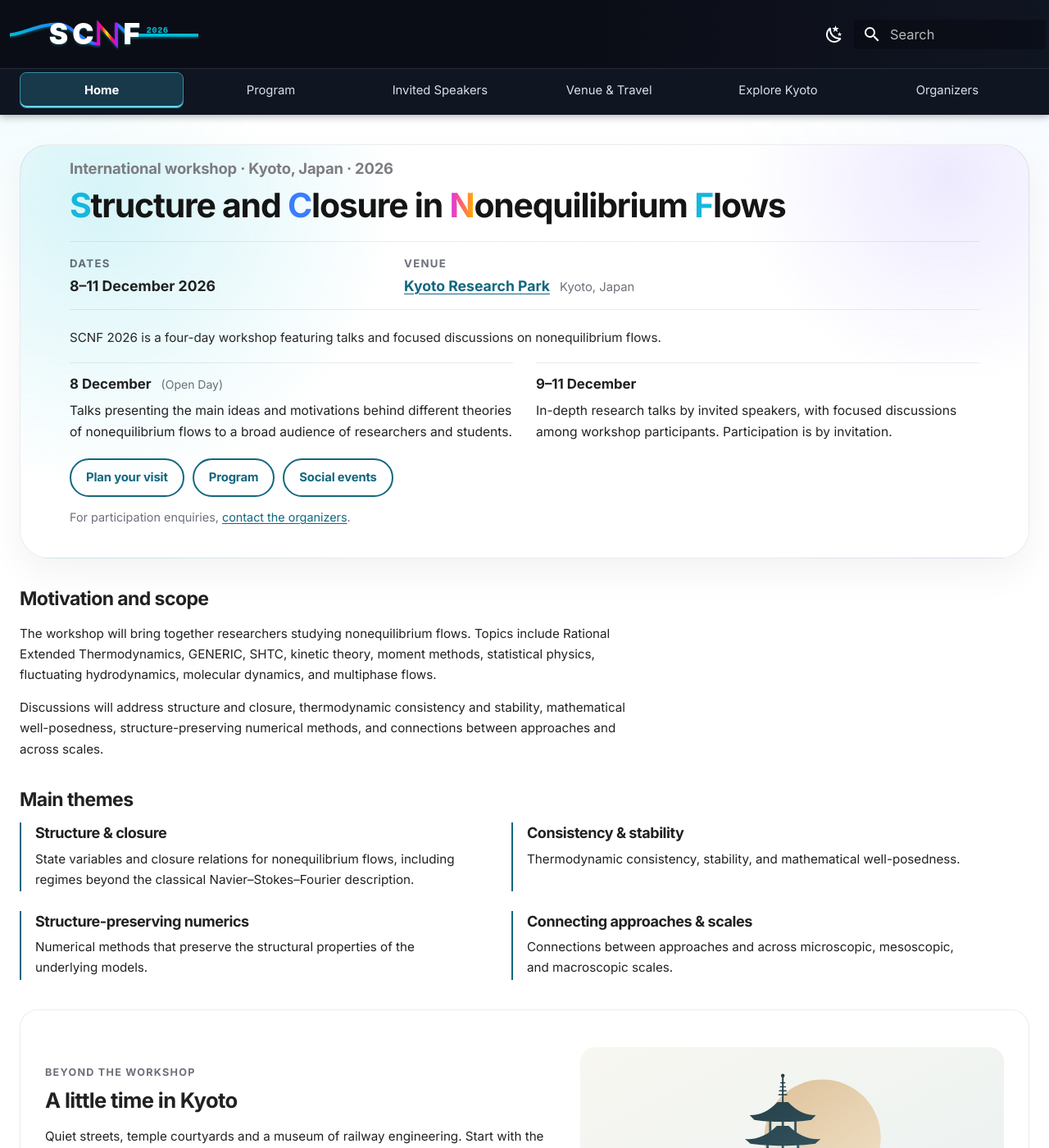
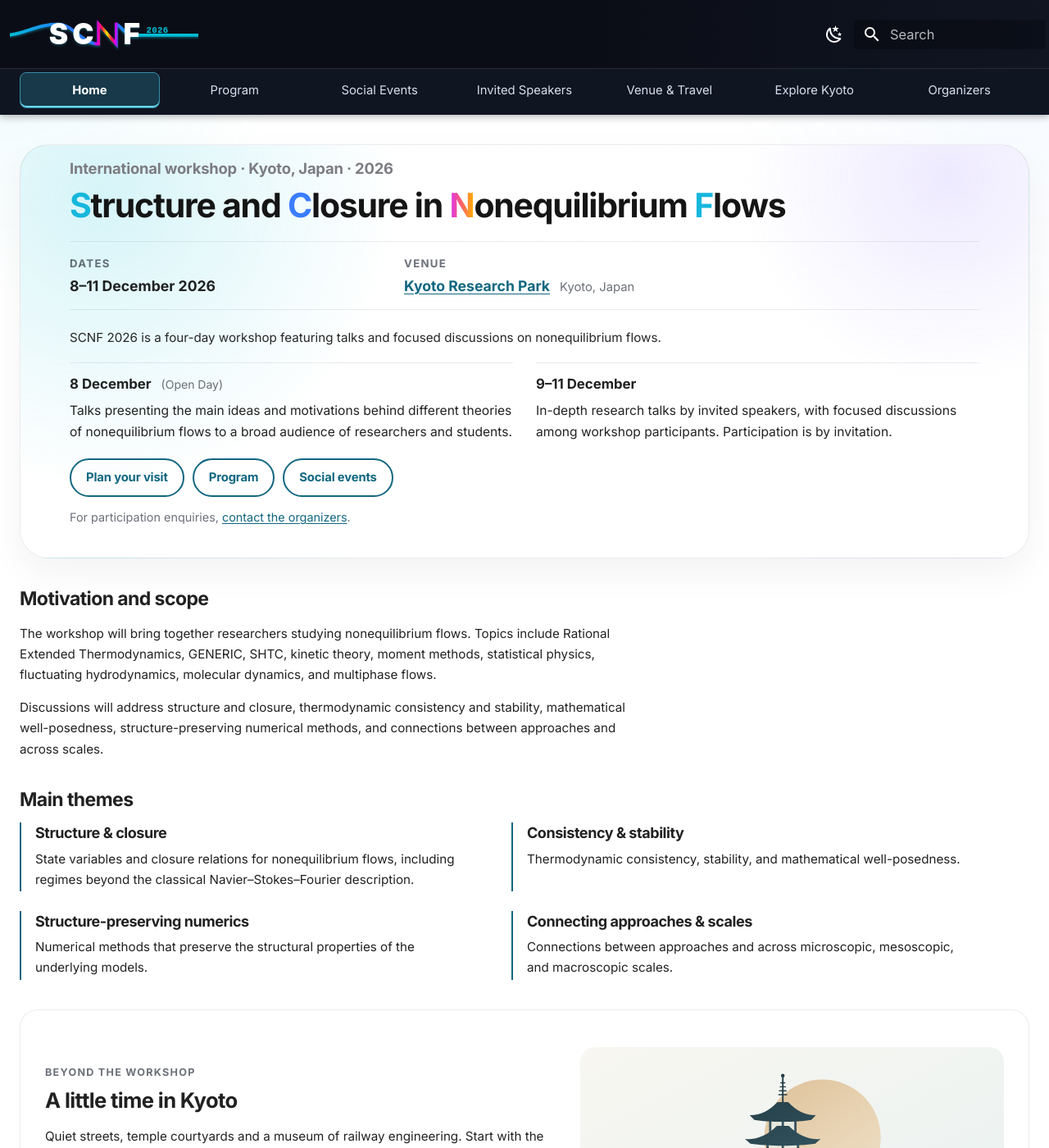
Before and after one commit to SCNF2026/scnf2026.github.io, an MkDocs documentation site: the page built from docs/index.md, in a window 1280 px wide and 1400 px high. Shown: the whole window at 82% size. Built offline with MkDocs 1.6.1 and Material for MkDocs 9.7.7, drawn with Linux system fonts in a browser that asks for light colours.

Commit message:
Add Social Events to the main navigation

```diff
--- a/docs/stylesheets/extra.css
+++ b/docs/stylesheets/extra.css
@@ -105,7 +105,7 @@ body {
 
 .scnf-page-nav__list {
   display: grid;
-  grid-template-columns: repeat(6, minmax(0, 1fr));
+  grid-template-columns: repeat(7, minmax(0, 1fr));
   gap: 0.3rem;
   margin: 0 auto;
   padding: 0 1.2rem;
@@ -177,12 +177,15 @@ body {
   }
 
   .scnf-page-nav__list {
-    grid-template-columns: repeat(3, minmax(0, 1fr));
+    display: flex;
+    flex-wrap: wrap;
+    justify-content: center;
     gap: 0.1rem 0.2rem;
     padding: 0 0.6rem;
   }
 
   .scnf-page-nav__list > li {
+    flex: 0 1 calc(25% - 0.2rem);
     min-width: 0;
   }
 
--- a/mkdocs.yml
+++ b/mkdocs.yml
@@ -84,20 +84,17 @@ markdown_extensions:
       emoji_generator: !!python/name:material.extensions.emoji.to_svg
 
 extra_css:
-  - "stylesheets/extra.css?v=20261106-photo-credits"
+  - "stylesheets/extra.css?v=20261107-social-tab"
 
 # Preserve draft sources without publishing their pages, search entries or sitemap URLs.
 exclude_docs: |
   /open-day.md
   /open-day-registration.md
 
-# These pages are reached from the main pages rather than the top navigation.
-not_in_nav: |
-  /social-events.md
-
 nav:
   - Home: index.md
   - Program: program.md
+  - Social Events: social-events.md
   - Invited Speakers: participants.md
   - Venue & Travel: venue.md
   - Explore Kyoto: explore-kyoto.md
```
